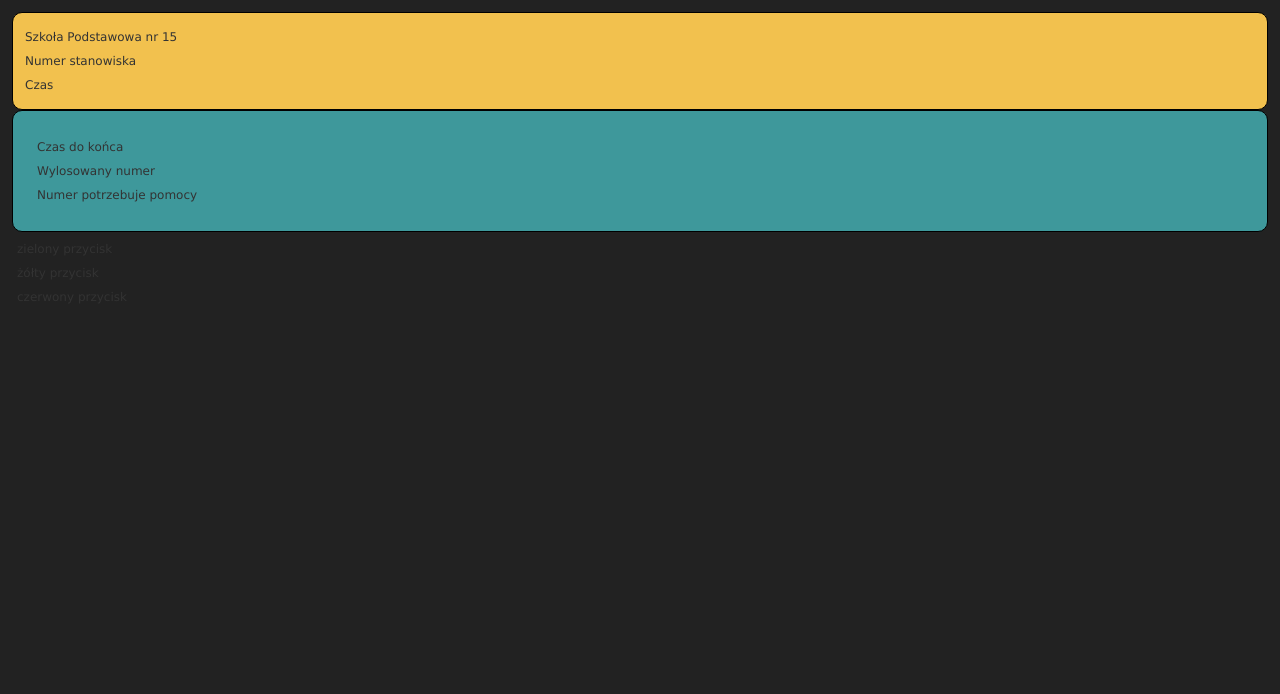
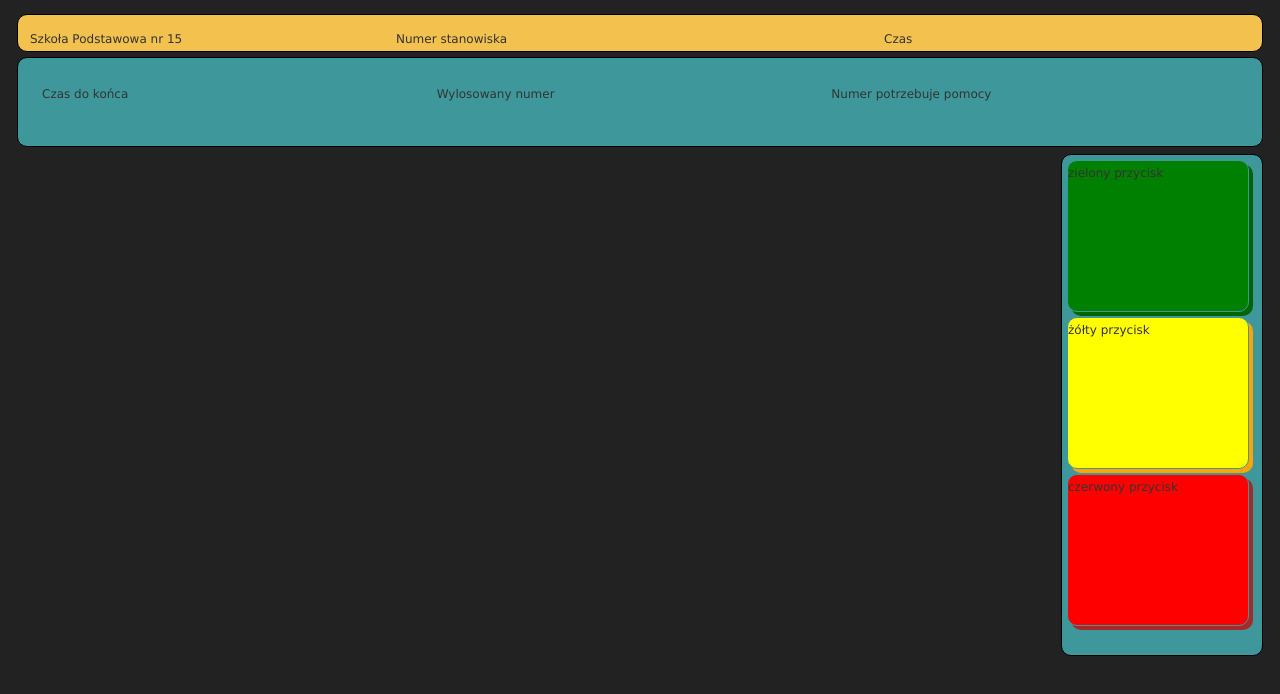
Before and after one commit to robo-us/OK_Metodnik_on-line, a plain HTML site: page klient/index.html in a window 1280 px wide. Drawn offline with Linux system fonts and the light colour scheme.

Commit message:
dalsze stylizowanie css, ulozone glowne pudelka

```diff
--- a/klient/style/main.css
+++ b/klient/style/main.css
@@ -48,30 +48,38 @@ table {
 /*end of reset*/
 
 body {
-    font-size:12px;
+    font-size: 12px;
     font-family: Verdana, Geneva, sans-serif;
     line-height: 2em;
     background-color:#222;
-    color:#333;
-    padding:1em;
+    color: #333;
+    padding: 1em;
 }
 .stan {
+    height: 1em;
     padding: 1em;
     border: 1px solid #000;
     border-radius: 10px;
     background-color: #F2C14E;
+    margin: 2px 5px 2px 5px;
 }
 
 #stan_in_a {
-
+    float: left;
+    width: 30%;
+    height: auto;
 }
 
 #stan_in_b {
-
+    float: left;
+    width: 40%;
+    height: auto;
 }
 
 #stan_in_time {
-
+    float: left;
+    width: 30%;
+    height: auto;
 }
 
 .mine_bar_up {
@@ -79,22 +87,65 @@ body {
     border: 1px solid #000;
     border-radius: 10px;
     background-color: #3E989B;
+    height: 40px;
+    margin: 5px;
 }
 
 #finish_time {
-
+    float: left;
+    width: 33%;
+    height: 50px;
 }
 
 #chosen_number {
-
+    float: left;
+    width: 33%;
+    height: 50px;
 }
 
 #i_need_help {
-
+    float: left;
+    width: 33%;
+    height: 50px;
 }
 
 .right_bar {
+    float: right;
+    height: 500px;
+    width: 200px;
+    border: 1px solid #000;
+    background-color: #3E989B;
+    border-radius: 10px;
+    margin: 2px 5px 5px 5px;
+}
+
+#green_button {
     margin: 5px;
-    height: 600px;
-    width: 150px;
+    height: 150px;
+    width: 180px;
+    border-radius: 10px;
+    background-color: green;
+    border: 1px solid #3E989B;
+    box-shadow: 4px 4px 0 darkgreen;
 }
+
+#yellow_button {
+    margin: 5px;
+    height: 150px;
+    width: 180px;
+    border-radius: 10px;
+    background-color: yellow;
+    border: 1px solid #3E989B;
+    box-shadow: 4px 4px 0 orange;
+}
+
+#red_button {
+    margin: 5px;
+    height: 150px;
+    width: 180px;
+    border-radius: 10px;
+    background-color: red;
+    border: 1px solid #3E989B;
+    box-shadow: 4px 4px 0 brown;
+
+}
```
